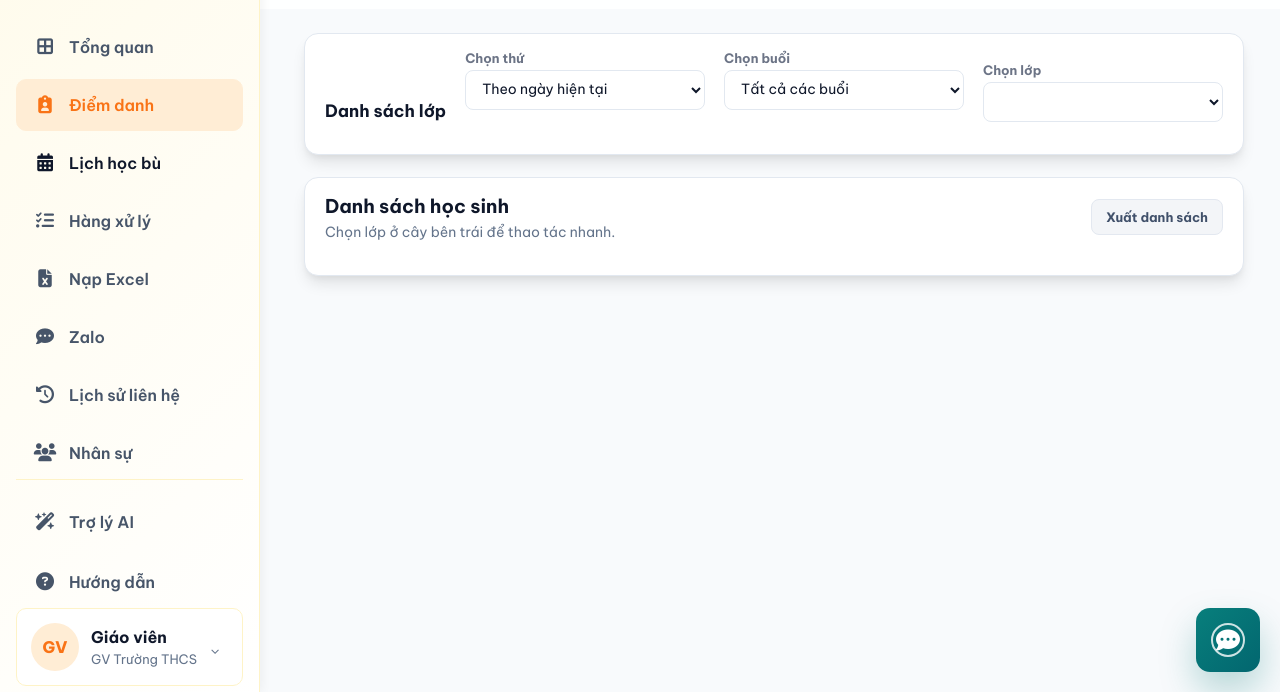
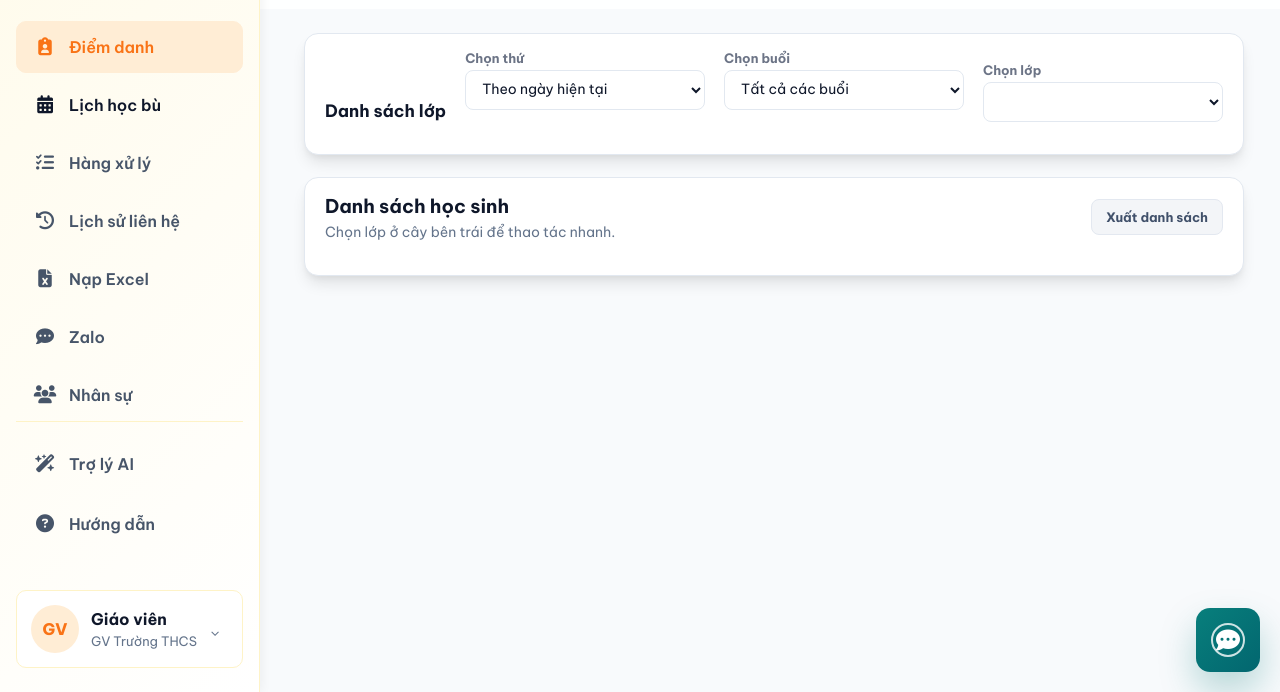
Before and after one commit to thangtienthanglong-gif/baovang, a website: page public/index.html in a window 1280 px wide. Shown: the part 108-800 px from the top of the page. Drawn offline with nearby package versions, Linux system fonts and the light colour scheme; no server answers; sample sign-in values are in the browser's storage.

Commit message:
UI: Remove Overview tab and reorder History tab after Queue

```diff
--- a/public/index.html
+++ b/public/index.html
@@ -70,13 +70,12 @@
       </div>
 
       <nav class="tabs side-nav" aria-label="Chức năng">
-        <button class="tab" data-tab="overviewTab" type="button"><span class="nav-icon"><i class="fa-solid fa-border-all"></i></span> Tổng quan</button>
         <button class="tab active" data-tab="absenceTab" type="button"><span class="nav-icon"><i class="fa-solid fa-clipboard-user"></i></span> Điểm danh</button>
         <a href="/ketbu/index.html" class="tab" style="text-decoration: none; color: inherit;"><span class="nav-icon"><i class="fa-solid fa-calendar-alt"></i></span> Lịch học bù</a>
         <button class="tab" data-tab="queueTab" type="button"><span class="nav-icon"><i class="fa-solid fa-list-check"></i></span> Hàng xử lý</button>
+        <button class="tab" data-tab="historyTab" type="button"><span class="nav-icon"><i class="fa-solid fa-clock-rotate-left"></i></span> Lịch sử liên hệ</button>
         <button class="tab" data-tab="importTab" type="button"><span class="nav-icon"><i class="fa-solid fa-file-excel"></i></span> Nạp Excel</button>
         <button class="tab" data-tab="zaloTab" type="button"><span class="nav-icon"><i class="fa-solid fa-comment-dots"></i></span> Zalo</button>
-        <button class="tab" data-tab="historyTab" type="button"><span class="nav-icon"><i class="fa-solid fa-clock-rotate-left"></i></span> Lịch sử liên hệ</button>
         <button class="tab admin-only" data-tab="staffTab" type="button" style="display:none;"><span class="nav-icon"><i class="fa-solid fa-users"></i></span> Nhân sự</button>
       </nav>
 
```
